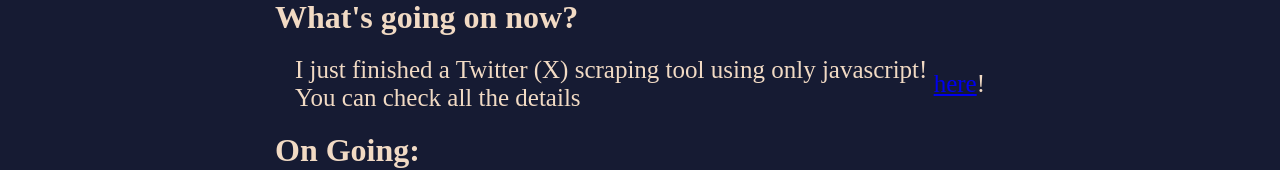
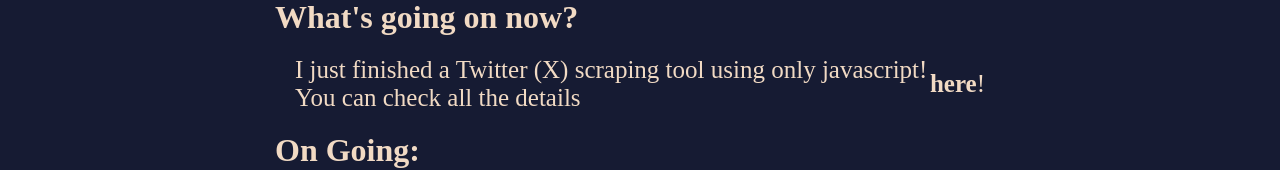
Before and after one commit to thalfor/websiteFrontend, a React (Vite) app: page / in a window 1280 px wide. Shown: the part 514-684 px from the top of the page. Built offline with nearby package versions, Linux system fonts and the light colour scheme; a web font is replaced by a local one.

Commit message:
twitter scraping project

```diff
--- a/src/pages/homeEng/index.jsx
+++ b/src/pages/homeEng/index.jsx
@@ -16,7 +16,7 @@ export function HomeEng(){
       </p>
         <h1>What&apos;s going on now?</h1>
         <p>
-          I just finished a Twitter (X) scraping tool using only javascript! You can check all the details&nbsp;<a href="/Portfolio/TwitterScraping">here</a>!
+          I just finished a Twitter (X) scraping tool using only javascript! You can check all the details&nbsp;<strong><a href="/Portfolio/TwitterScraping">here</a></strong>!
         </p>
         <h1>On Going:</h1>
       <div className='comingSoon'>
--- a/src/pages/homeEng/styles.js
+++ b/src/pages/homeEng/styles.js
@@ -46,7 +46,7 @@ export const Container = styled.div`
     align-items: left;
   }
 
-  > a {
+  a {
     text-decoration: none;
     color: ${({ theme }) => theme.colors.text};
   }
@@ -101,7 +101,7 @@ export const Container = styled.div`
       align-items: left;
     }
 
-    > a {
+    a {
       text-decoration: none;
       color: ${({ theme }) => theme.colors.text};
     }
```
